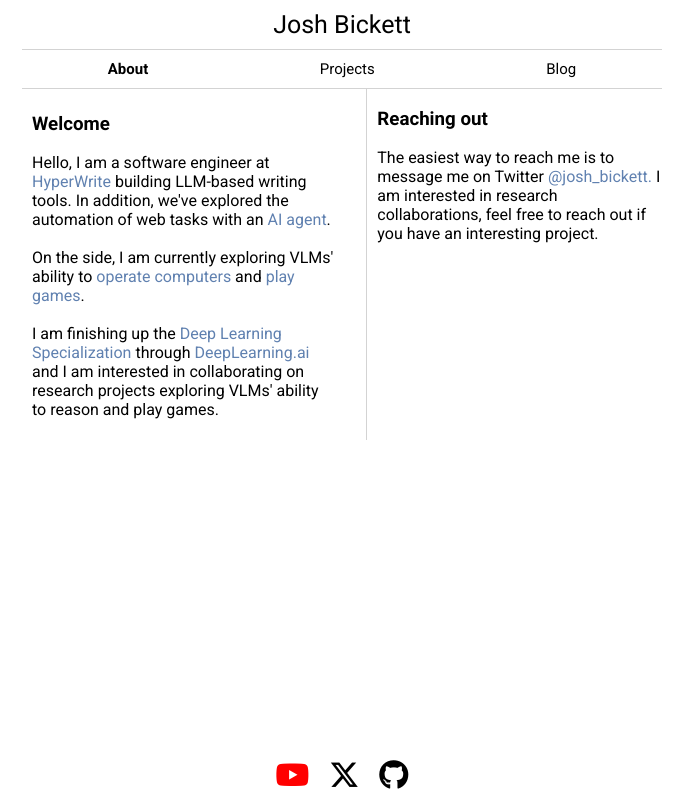
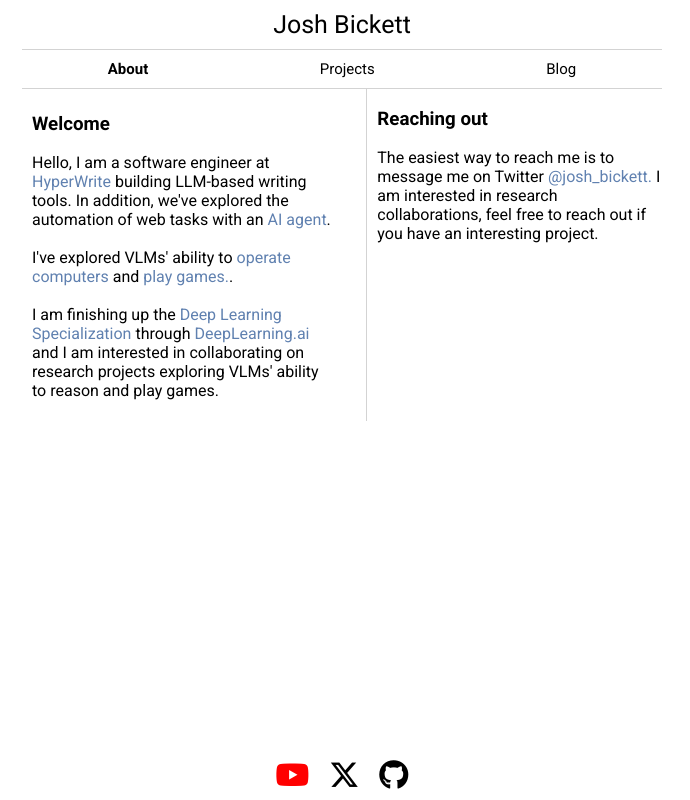
Before and after one commit to joshbickett/bickett.ai, a React (Create React App) app: page / in a window 1280 px wide. Shown: the whole page, without its empty margins (298-988 px from the left). Built offline with nearby package versions, Linux system fonts and the light colour scheme.

Commit message:
update about

```diff
--- a/src/pages/About.js
+++ b/src/pages/About.js
@@ -44,13 +44,13 @@ export const About = () => {
               .
               <br />
               <br />
-              On the side, I am currently exploring VLMs' ability to{" "}
+              I've explored VLMs' ability to{" "}
               <a href="https://venturebeat.com/ai/the-self-operating-computer-emerges/">
                 operate computers
               </a>{" "}
               and{" "}
               <a href="https://www.youtube.com/watch?v=9Znt4dMAB7U">
-                play games
+                play games.
               </a>
               .
               <br />
```
